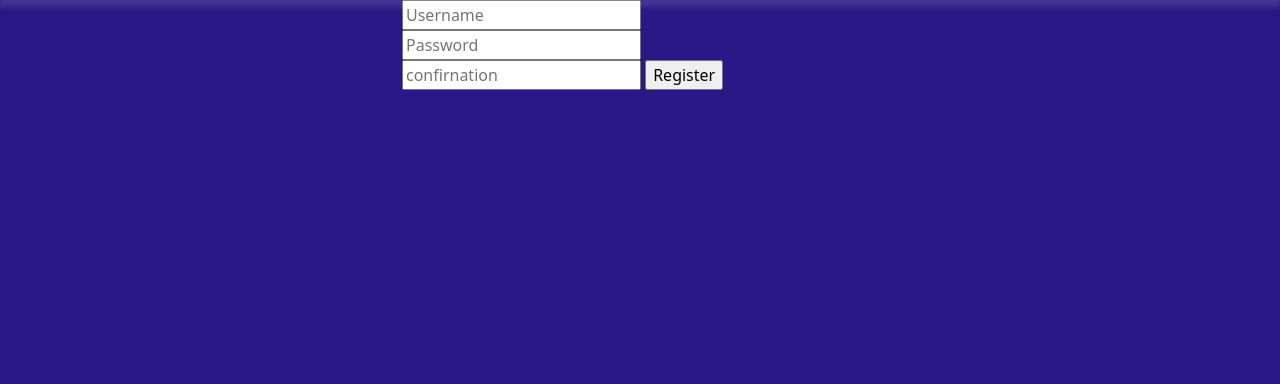
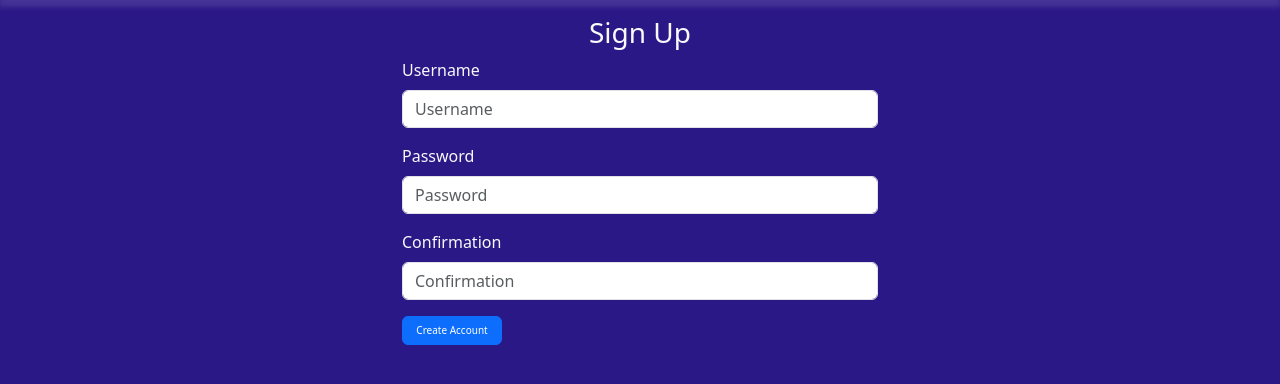
Before and after one commit to lars505/Tasks, a Django app: page /register in a window 1280 px wide. Shown: the part 56-440 px from the top of the page. Run offline with Django 5.2, Linux system fonts and the light colour scheme.

Commit message:
Login and Register
se mejoraron los formularios de login y register

```diff
--- a/listado/templates/listado/register.html
+++ b/listado/templates/listado/register.html
@@ -4,10 +4,22 @@
 
 <form action="" method="post">
     {% csrf_token %}
-    <input type="text" name="username" id="" placeholder="Username">
-    <input type="text" name="password" id="" placeholder="Password">
-    <input type="text" name="password2" id="" placeholder="confirnation">
-    <input type="submit" value="Register">
+    <div class="mt-3">
+        <h3 class="text-light text-center">Sign Up</h3>
+    </div>
+    <div class="mb-3">
+        <label for="username" class="form-label text-light">Username</label>
+        <input type="text" name="username" id="username" class="form-control" placeholder="Username">
+    </div>
+    <div class="mb-3">
+        <label for="password" class="form-label text-light">Password</label>
+        <input type="password" name="password" id="password" class="form-control" placeholder="Password">
+    </div>
+    <div class="mb-3">
+        <label for="password2" class="form-label text-light">Confirmation</label>
+        <input type="password" name="password2" id="password2" class="form-control" placeholder="Confirmation">
+    </div>
+    <input type="submit" class="btn btn-primary" value="Create Account">
 </form>
 
 {% endblock %}
```
Also changed, not shown: listado/templates/listado/login.html (+12 -3 lines).
